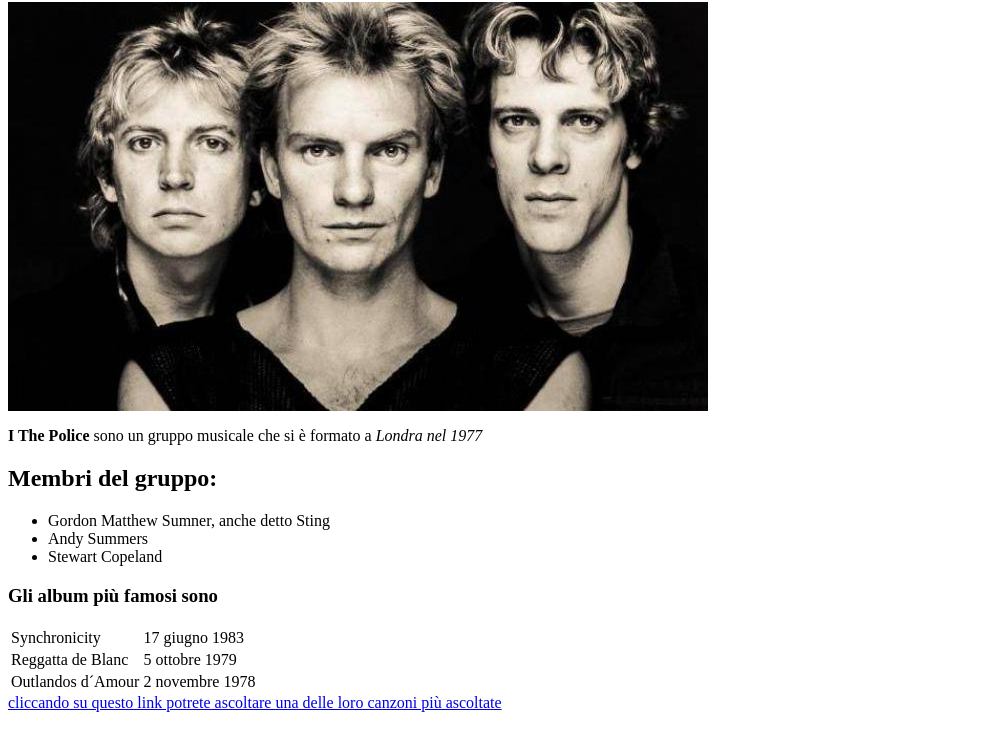
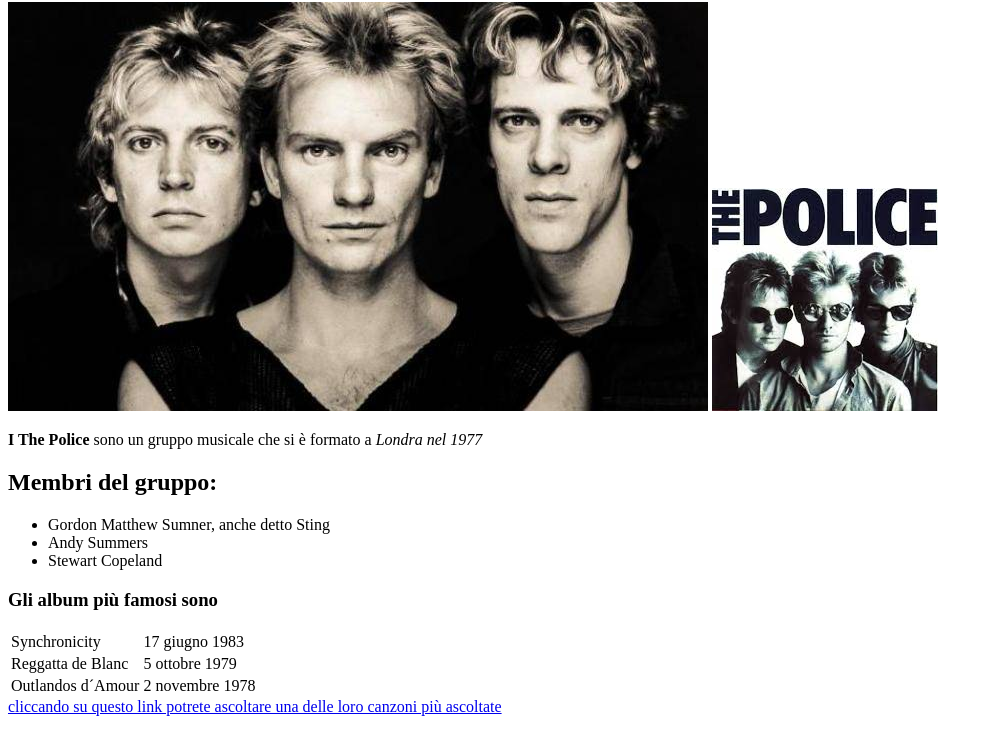
Before and after one commit to razzo31/ThePolice, a plain HTML site: page index.html in a window 1280 px wide. Shown: the part 64-800 px from the top of the page, without its empty margins (0-993 px from the left). Drawn offline with Linux system fonts and the light colour scheme.

Commit message:
initial commit

```diff
--- a/index.html
+++ b/index.html
@@ -6,7 +6,7 @@
     <body>
         <h1> The Police </h1>
         <img src="img/thep.jpg">
-
+        <img src="img/thep2.jpg">
         <p><b>I The Police</b> sono un gruppo musicale che si è formato a <i>Londra nel 1977</i></p>
 
         <h2> Membri del gruppo: </h2>
```
Also changed, not shown: img/thep2.jpg (added).
